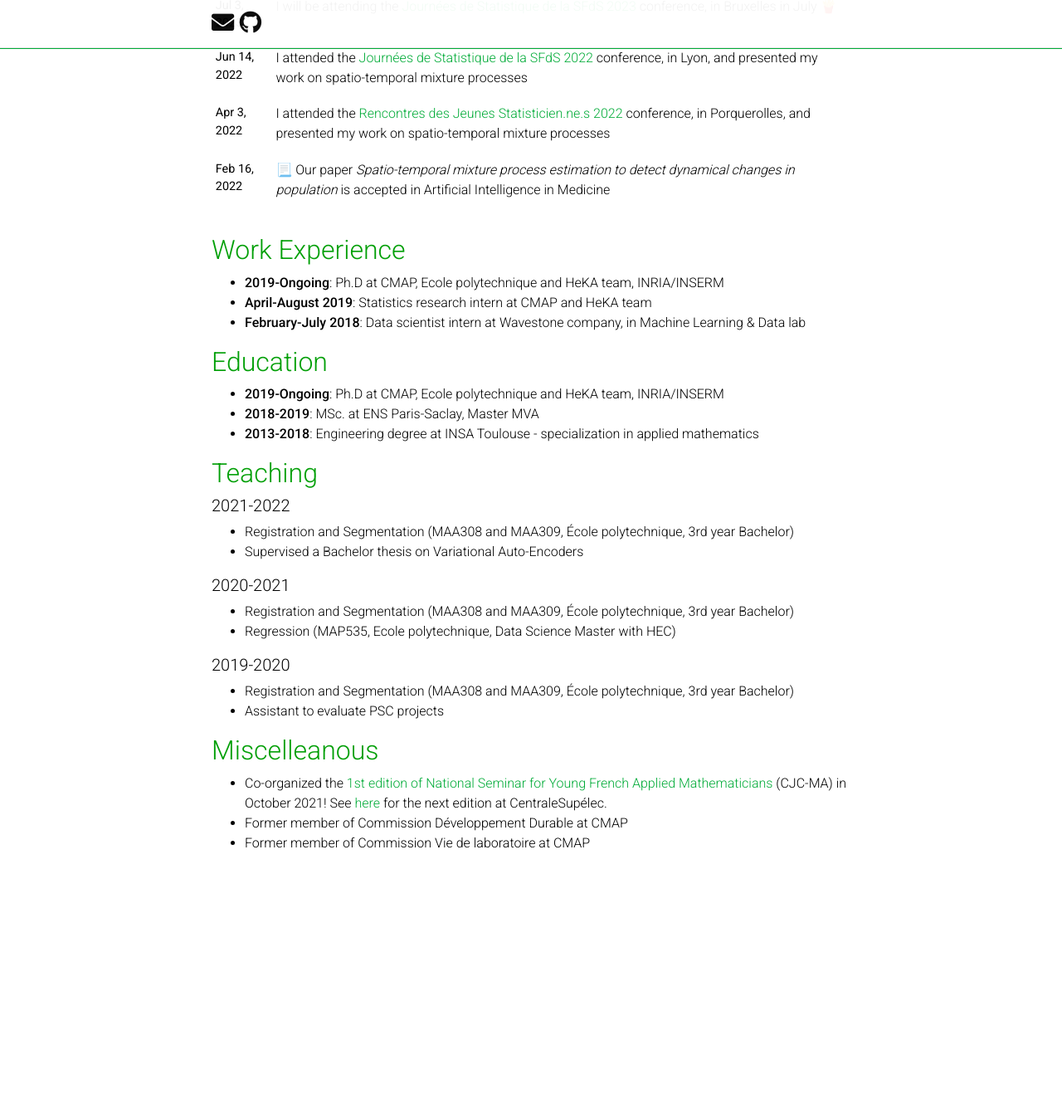
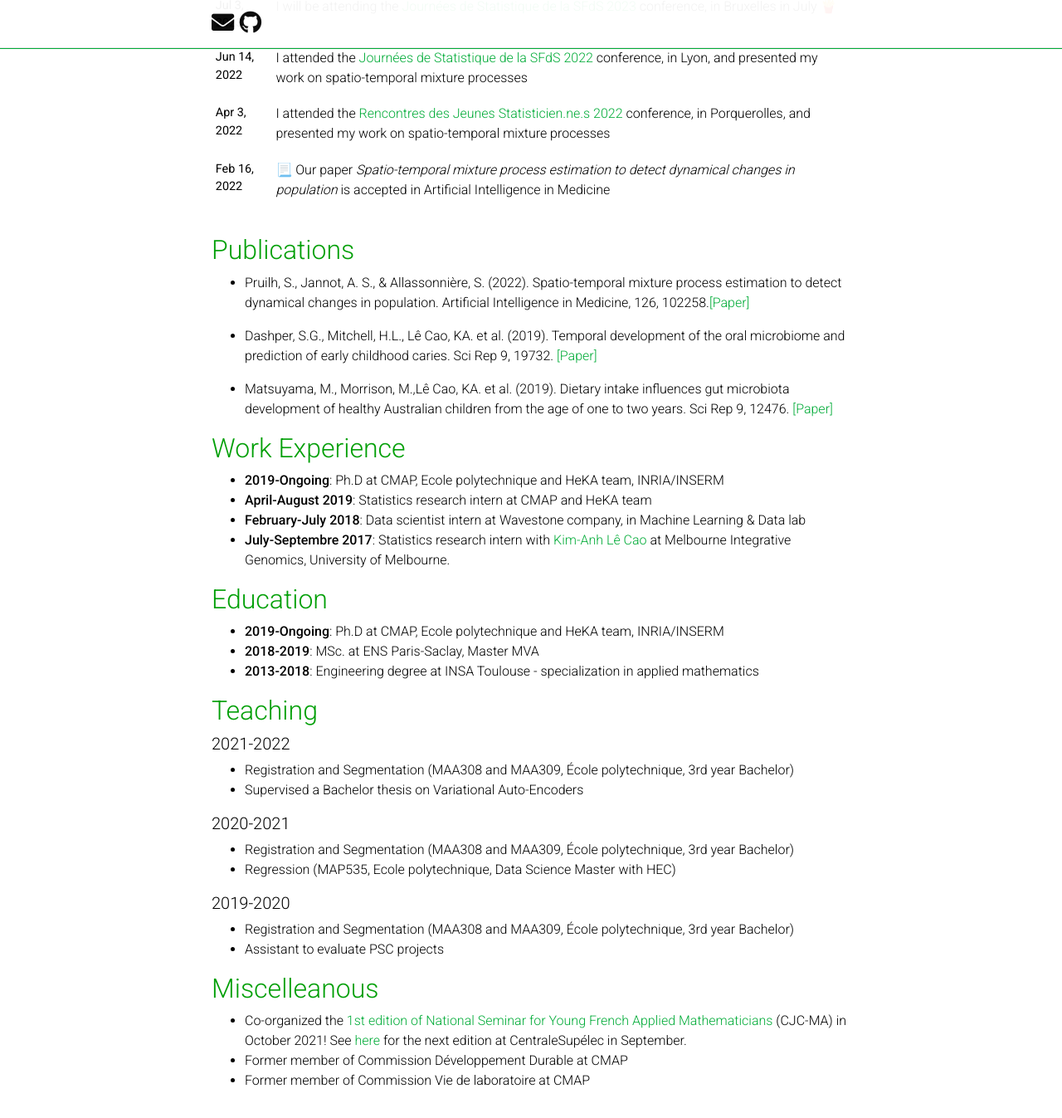
Before and after one commit to SolangeP/SolangeP.github.io, a Jekyll site: the page built from _pages/about.md, in a window 1280 px wide and 1400 px high, scrolled down 422 px. Shown: the top 1347 px of the window at 83% size. Built offline with Jekyll 4.4.1, drawn with Linux system fonts in a browser that asks for light colours; full-size pictures stand in for the smaller copies a plugin makes; emoji names are drawn with the system emoji font; comment, search, counter and statistics services are not loaded; a style sheet for code colours, icons or effects is not loaded; before the commit the page ends 1536 px from its top, so only the background shows below that.

Commit message:
add Publications sec

```diff
--- a/_pages/about.md
+++ b/_pages/about.md
@@ -26,10 +26,22 @@ bio:  I am a fourth year Ph.D student at <a href="https://portail.polytechnique.
 
 </p>
 
+## Publications
+- Pruilh, S., Jannot, A. S., & Allassonnière, S. (2022). Spatio-temporal mixture process estimation to detect dynamical changes in population. Artificial Intelligence in Medicine, 126, 102258.[[Paper]](https://doi.org/10.1016/j.artmed.2022.102258)
+
+- Dashper, S.G., Mitchell, H.L., Lê Cao, KA. et al. (2019). Temporal development of the oral microbiome and prediction of early childhood caries. Sci Rep 9, 19732. [[Paper]](https://doi.org/10.1038/s41598-019-56233-0)
+
+- Matsuyama, M., Morrison, M.,Lê Cao, KA. et al. (2019). Dietary intake influences gut microbiota development of healthy Australian children from the age of one to two years. Sci Rep 9, 12476. [[Paper]](https://doi.org/10.1038/s41598-019-48658-4)
+
+
+
 ## Work Experience
 - **2019-Ongoing**: Ph.D at CMAP, Ecole polytechnique and HeKA team, INRIA/INSERM
 - **April-August 2019**: Statistics research intern at CMAP and HeKA team
 - **February-July 2018**: Data scientist intern at Wavestone company, in Machine Learning & Data lab
+- **July-Septembre 2017**: Statistics research intern with [Kim-Anh Lê Cao](https://lecao-lab.science.unimelb.edu.au/) at Melbourne Integrative Genomics, University of Melbourne.
+
+
 
 ## Education
 
@@ -53,6 +65,6 @@ bio:  I am a fourth year Ph.D student at <a href="https://portail.polytechnique.
 - Assistant to evaluate PSC projects
 
 ## Miscelleanous
-- Co-organized the [1st edition of National Seminar for Young French Applied Mathematicians](https://cjc-ma2021.github.io/) (CJC-MA) in October 2021! See [here](https://cjcma2023.sciencesconf.org/) for the next edition at CentraleSupélec.
+- Co-organized the [1st edition of National Seminar for Young French Applied Mathematicians](https://cjc-ma2021.github.io/) (CJC-MA) in October 2021! See [here](https://cjcma2023.sciencesconf.org/) for the next edition at CentraleSupélec in September.
 - Former member of Commission Développement Durable at CMAP
 - Former member of Commission Vie de laboratoire at CMAP
```
